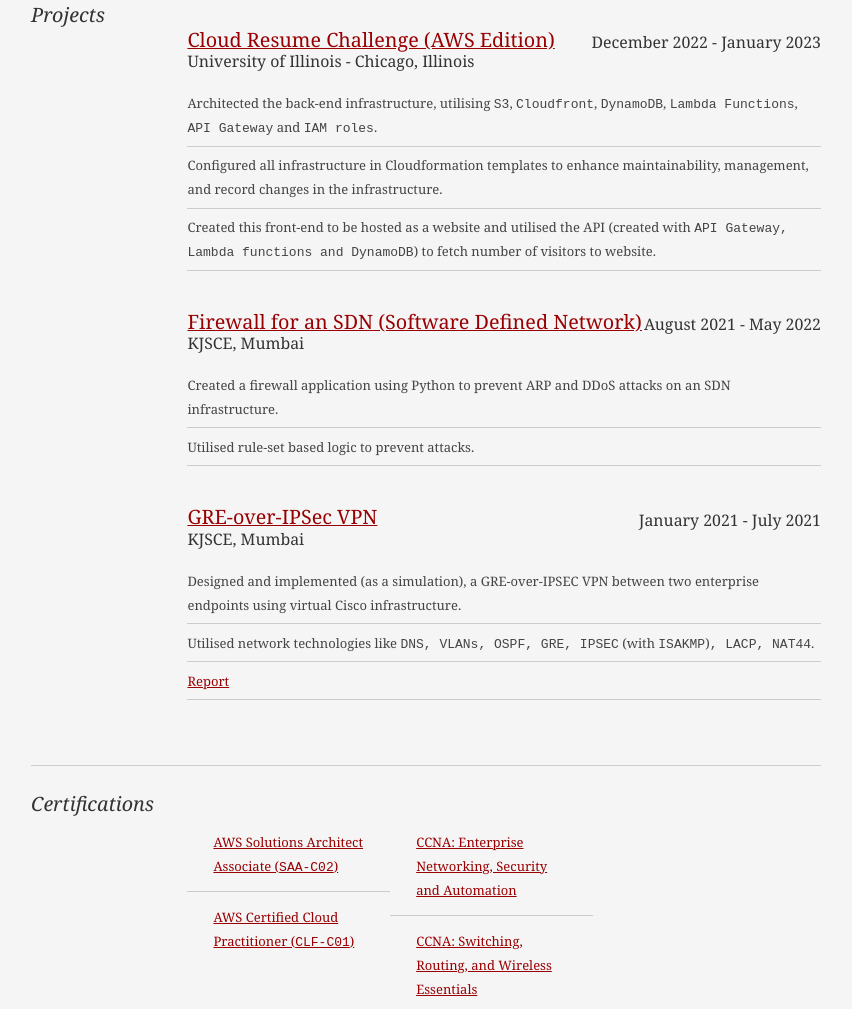
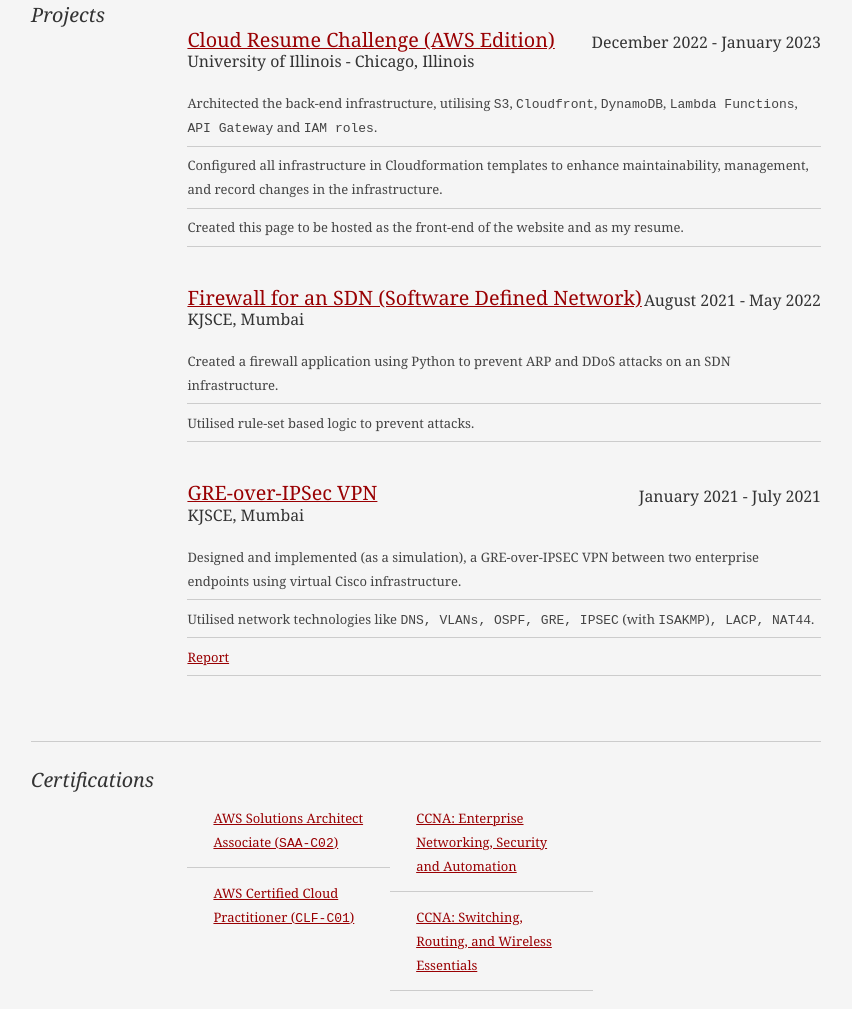
Before and after one commit to Arka21Pal/arka21pal.github.io, a plain HTML site: page index.html in a window 1280 px wide. Shown: the part 1803-2812 px from the top of the page, without its empty margins (214-1066 px from the left). Drawn offline with Linux system fonts and the light colour scheme.

Commit message:
refactor: edit description of AWS project

```diff
--- a/index.html
+++ b/index.html
@@ -151,7 +151,7 @@
                                                                 <p>
                                                                     <li>Architected the back-end infrastructure, utilising <code>S3</code>, <code>Cloudfront</code>, <code>DynamoDB</code>, <code>Lambda Functions</code>, <code>API Gateway</code> and <code>IAM roles</code>.</li>
                                                                     <li>Configured all infrastructure in Cloudformation templates to enhance maintainability, management, and record changes in the infrastructure.</li>
-                                                                    <li>Created this front-end to be hosted as a website and utilised the API (created with <code>API Gateway, Lambda functions and DynamoDB</code>) to fetch number of visitors to website.</li>
+                                                                    <li>Created this page to be hosted as the front-end of the website and as my resume.</li>
                                                                 </p>
 							</div>
 
```
